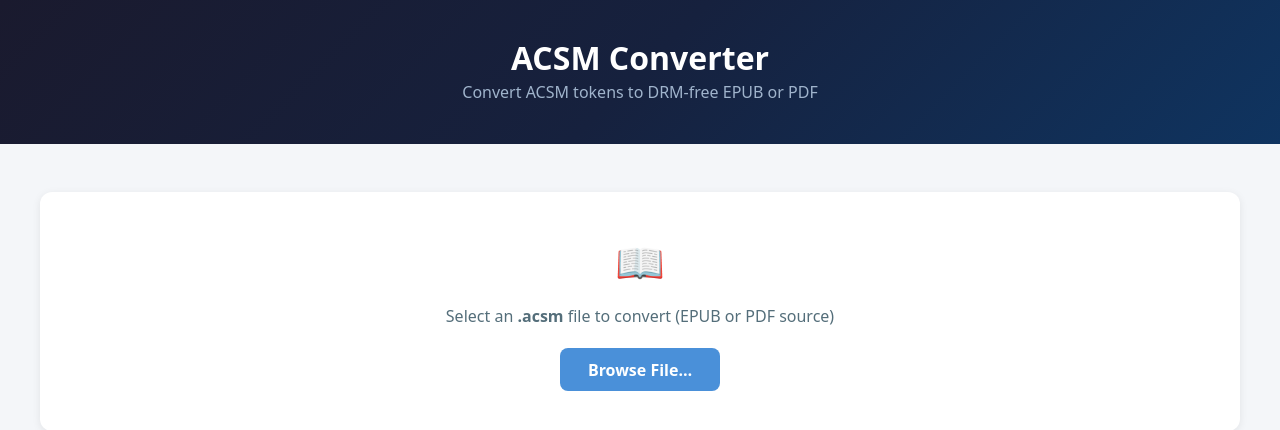
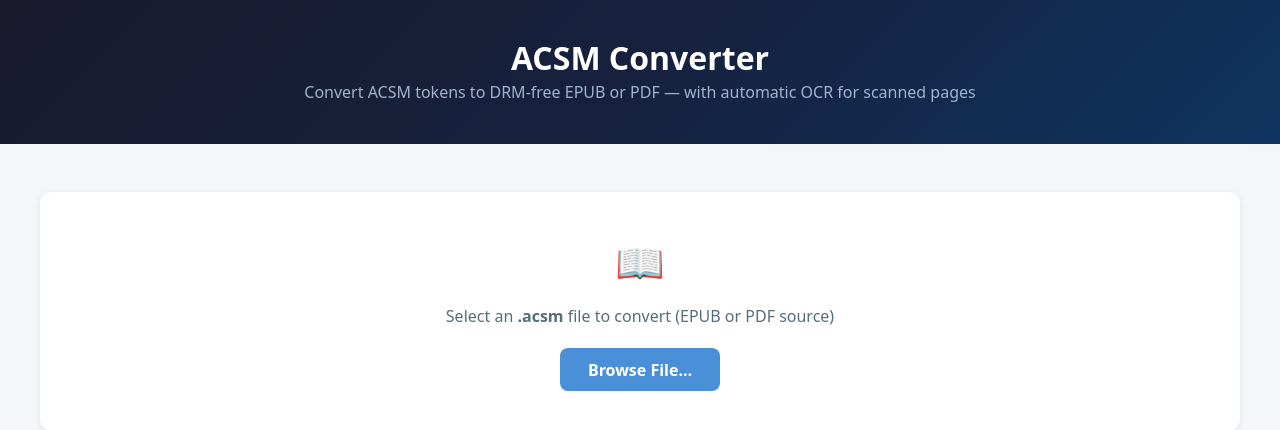
Before and after one commit to sophia-chingyan/PDF-sourced-ACSM-tokens-to-DRM-free-PDF, a Flask app: page / in a window 1280 px wide. Shown: the top 430 px of the page. Run offline with Flask 3, Linux system fonts and the light colour scheme; some libraries are stand-ins or nearby versions.

Commit message:
Add files via upload

```diff
--- a/templates/index.html
+++ b/templates/index.html
@@ -204,7 +204,7 @@
     <header class="hero">
         <div class="container">
             <h1>ACSM Converter</h1>
-            <p>Convert ACSM tokens to DRM-free EPUB or PDF</p>
+            <p>Convert ACSM tokens to DRM-free EPUB or PDF — with automatic OCR for scanned pages</p>
         </div>
     </header>
 
@@ -223,7 +223,7 @@
         <section id="confirm-section">
             <h3>Ready to Convert</h3>
             <p>File: <span class="confirm-filename" id="confirm-filename"></span></p>
-            <p>This will download the ebook, remove DRM, and verify the output.</p>
+            <p>This will download the ebook, remove DRM, verify readability, and run OCR if needed.</p>
             <div class="confirm-buttons">
                 <button id="confirm-cancel" class="secondary outline">Cancel</button>
                 <button id="confirm-start">Start Conversion</button>
@@ -233,7 +233,7 @@
         <!-- Progress -->
         <section id="progress-section">
             <h3>Converting: <span id="converting-name"></span></h3>
-            <progress id="progress-bar" value="0" max="6" style="margin-bottom:1rem"></progress>
+            <progress id="progress-bar" value="0" max="7" style="margin-bottom:1rem"></progress>
             <div id="steps"></div>
         </section>
 
@@ -287,7 +287,7 @@
     </main>
 
     <script>
-        const TOTAL_STEPS = 6;
+        const TOTAL_STEPS = 7;
 
         const fileInput       = document.getElementById('file-input');
         const uploadSection   = document.getElementById('upload-section');
```
